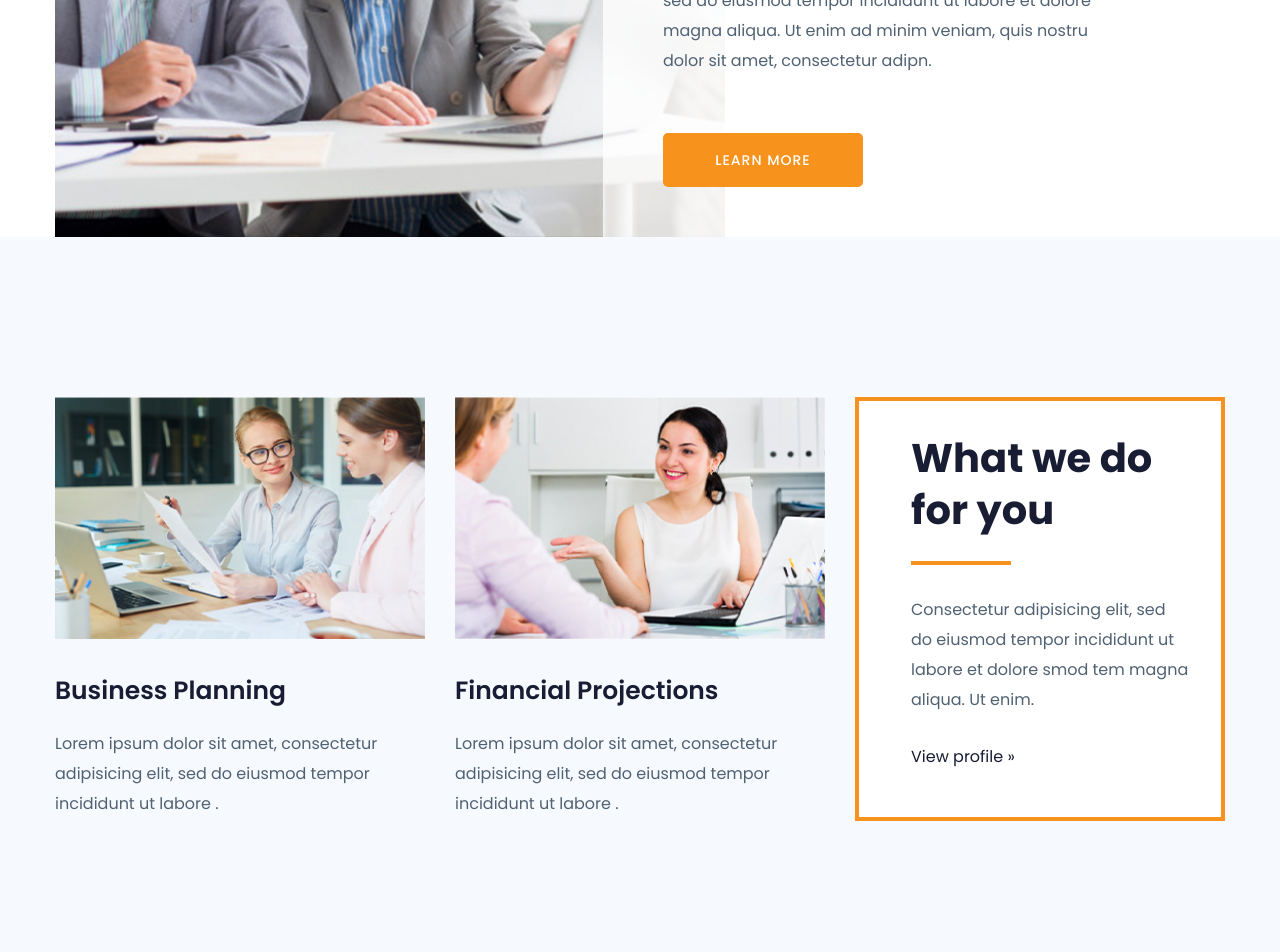
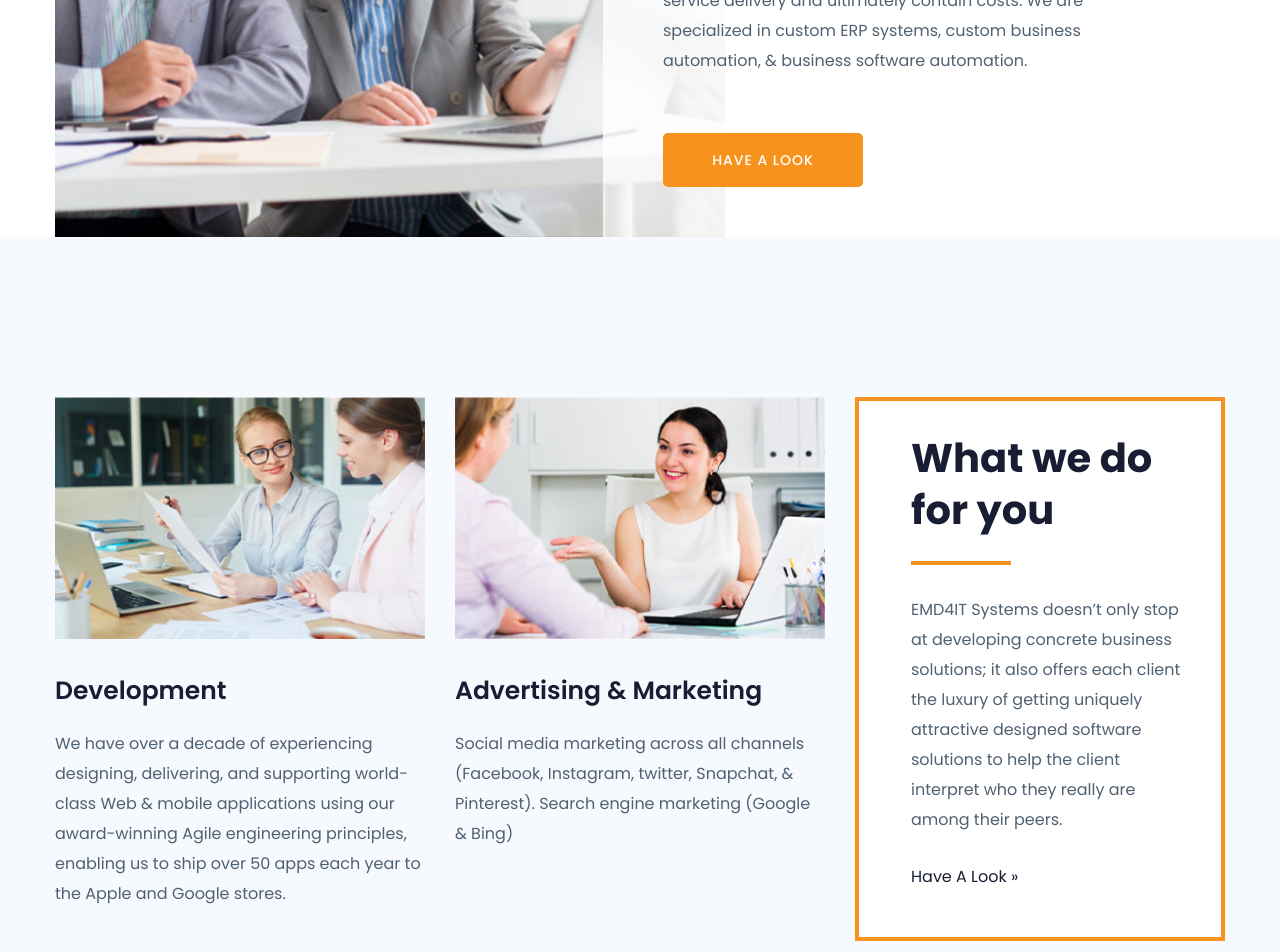
Before and after one commit to AmrMossad93/EMD4IT-Official-Website, an Angular app: page /about in a window 1280 px wide. Shown: the part 1000-1952 px from the top of the page. Built offline with nearby package versions, Linux system fonts and the light colour scheme.

Commit message:
About Page

```diff
--- a/src/app/Pages/about-us/about-us.component.html
+++ b/src/app/Pages/about-us/about-us.component.html
@@ -7,7 +7,7 @@
       <div class="row">
         <div class="col-xl-12">
           <div class="hero-cap text-center">
-            <h2>About <span style="color: #F7921C">EMD<span style="color: #6D2671">4</span>IT</span> </h2>
+            <h2>About <span style="color: #F7921C">EMD<span style="color: #6D2671">4</span>IT</span></h2>
           </div>
         </div>
       </div>
@@ -27,10 +27,12 @@
       </div>
       <div class="col-xl-5 col-lg-5">
         <div class="trusted-caption">
-          <h2>Welcome To <span style="color: #F7921C">EMD<span style="color: #6D2671">4</span>IT</span> </h2>
-          <p>Lorem ipsum dolor sit amet, consectetur adipisicing elit, sed do eiusmod tempor incididunt ut labore et
-            dolore magna aliqua. Ut enim ad minim veniam, quis nostru dolor sit amet, consectetur adipn.</p>
-          <a href="#" class="btn trusted-btn">Learn More</a>
+          <h2>Welcome To <span style="color: #F7921C">EMD<span style="color: #6D2671">4</span>IT</span></h2>
+          <p>EMD4IT is a fast growing software house in the heart of the Middle East, Egypt. We develop business through
+            automation using web technologies and software applications so that organizations achieve complete digital
+            transformation, increase service quality, improve service delivery and ultimately contain costs. We are
+            specialized in custom ERP systems, custom business automation, & business software automation.</p>
+          <a routerLink="/projects" class="btn trusted-btn">Have A Look</a>
         </div>
       </div>
     </div>
@@ -43,45 +45,19 @@
   <div class="container">
     <div class="row">
       <div class="col-xl-4 col-lg-4 col-md-6">
-        <div class="single-profile mb-30">
-          <!-- Front -->
-          <div class="single-profile-front">
-            <div class="profile-img">
-              <img src="assets/Tools/img/team/team_1.jpg" alt="">
-            </div>
-            <div class="profile-caption">
-              <h4><a href="#">Business Planning</a></h4>
-              <p>Lorem ipsum dolor sit amet, consectetur adipisicing elit, sed do eiusmod tempor incididunt ut labore
-                .</p>
-            </div>
-          </div>
-        </div>
+        <app-profile-card [imgPath]="'assets/Tools/img/team/team_1.jpg'" [route]="'service/software-development'"
+                          [paragraph]="'We have over a decade of experiencing designing, delivering, and supporting world-class Web & mobile applications using our award-winning Agile engineering principles, enabling us to ship over 50 apps each year to the Apple and Google stores.'"
+                          [title]="'Development'"></app-profile-card>
       </div>
       <div class="col-xl-4 col-lg-4 col-md-6">
-        <div class="single-profile mb-30">
-          <!-- Front -->
-          <div class="single-profile-front">
-            <div class="profile-img">
-              <img src="assets/Tools/img/team/team_2.jpg" alt="">
-            </div>
-            <div class="profile-caption">
-              <h4><a href="#">Financial Projections</a></h4>
-              <p>Lorem ipsum dolor sit amet, consectetur adipisicing elit, sed do eiusmod tempor incididunt ut labore
-                .</p>
-            </div>
-          </div>
-        </div>
+        <app-profile-card [imgPath]="'assets/Tools/img/team/team_2.jpg'" [route]="'service/marketing'"
+                          [paragraph]="'Social media marketing across all channels (Facebook, Instagram, twitter, Snapchat, & Pinterest). Search engine marketing (Google & Bing)'"
+                          [title]="'Advertising & Marketing'"></app-profile-card>
       </div>
       <div class="col-xl-4 col-lg-4 col-md-6">
-        <div class="single-profile mb-30">
-          <!-- Back -->
-          <div class="single-profile-back-last">
-            <h2>What we do for you</h2>
-            <p>Consectetur adipisicing elit, sed do eiusmod tempor incididunt ut labore et dolore smod tem magna aliqua.
-              Ut enim.</p>
-            <a href="#">View profile »</a>
-          </div>
-        </div>
+        <app-profile-back-last-card [title]="'What we do for you'"
+                                    [paragraph]="'EMD4IT Systems doesn’t only stop at developing concrete business solutions; it also offers each client the luxury of getting uniquely attractive designed software solutions to help the client interpret who they really are among their peers.'"
+                                    [route]="'projects'" [btnName]="'Have A Look'"></app-profile-back-last-card>
       </div>
     </div>
   </div>
@@ -148,56 +124,3 @@
   </div>
 </div>
 <!-- Testimonial End -->
-
-<!-- Recent Area Start -->
-<div class="recent-area section-paddingt">
-  <div class="container">
-    <!-- section tittle -->
-    <div class="row">
-      <div class="col-lg-12">
-        <div class="section-tittle text-center">
-          <h2>Our Recent News</h2>
-        </div>
-      </div>
-    </div>
-    <div class="row">
-      <div class="col-xl-4 col-lg-4 col-md-6">
-        <div class="single-recent-cap mb-30">
-          <div class="recent-img">
-            <img src="assets/Tools/img/recent/rcent_1.png" alt="">
-          </div>
-          <div class="recent-cap">
-            <span>Business planing</span>
-            <h4><a href="#">Amazing Places To Visit In Summer</a></h4>
-            <p>Nov 30, 2020</p>
-          </div>
-        </div>
-      </div>
-      <div class="col-xl-4 col-lg-4 col-md-6">
-        <div class="single-recent-cap mb-30">
-          <div class="recent-img">
-            <img src="assets/Tools/img/recent/rcent_2.png" alt="">
-          </div>
-          <div class="recent-cap">
-            <span>Audit</span>
-            <h4><a href="single-blog.html">Amazing Places To Visit In Summer</a></h4>
-            <p>Nov 30, 2020</p>
-          </div>
-        </div>
-      </div>
-      <div class="col-xl-4 col-lg-4 col-md-6">
-        <div class="single-recent-cap mb-30">
-          <div class="recent-img">
-            <img src="assets/Tools/img/recent/rcent_3.png" alt="">
-          </div>
-          <div class="recent-cap">
-            <span>Business planing</span>
-            <h4><a href="single-blog.html">Amazing Places To Visit In Summer</a></h4>
-            <p>Nov 30, 2020</p>
-          </div>
-        </div>
-      </div>
-    </div>
-  </div>
-</div>
-<!-- Recent Area End-->
--- a/src/app/Pages/home-page/home-page.component.html
+++ b/src/app/Pages/home-page/home-page.component.html
@@ -80,7 +80,7 @@
           <p>We add development capacity to tech teams. Our value isn’t limited to building teams but is equally
             distributed across the project lifecycle. We are a custom software development company that guarantees the
             successful delivery of your project.</p>
-          <a routerLink="/projects" class="btn trusted-btn">See More</a>
+          <a routerLink="/projects" class="btn trusted-btn">Have A Look</a>
         </div>
       </div>
     </div>
```
